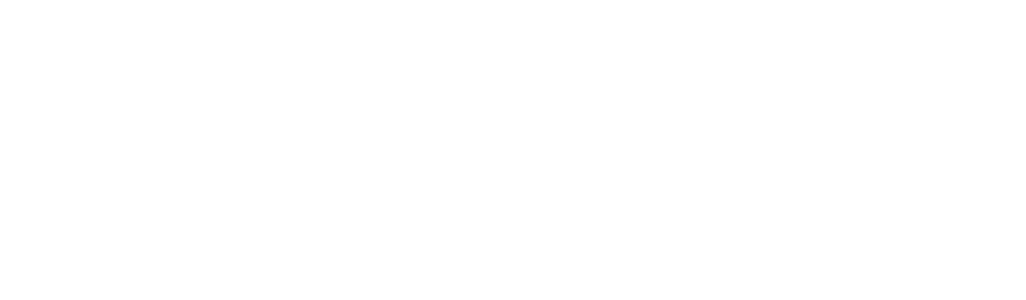
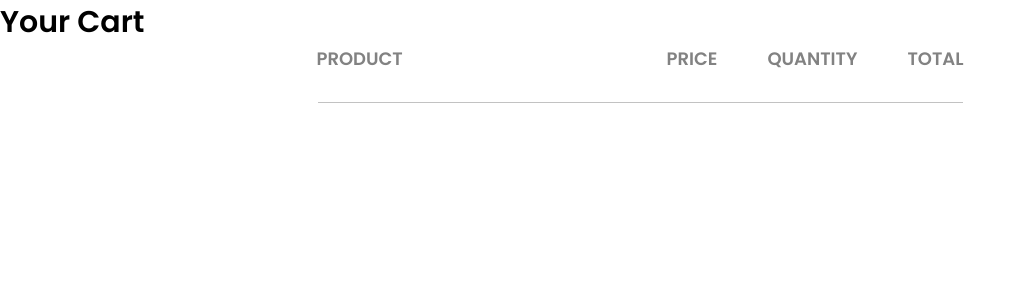
Before and after one commit to pandutria/Earthly, a React (Vite) app in the folder frontend/: page /main/customer/cart in a window 1280 px wide. Before the commit this address had no page. Shown: the top 300 px of the page, without its empty margins (0-1026 px from the left). Built offline with nearby package versions, Linux system fonts and the light colour scheme; a web font is replaced by a local one.

Commit message:
first commit

```diff
--- a/frontend/src/components/NavBar/Navbar.css
+++ b/frontend/src/components/NavBar/Navbar.css
@@ -61,13 +61,14 @@
   position: fixed;
   top: 0;
   z-index: 999;
+  padding: 0px 30px;
+  justify-content: space-between;
   align-items: center;
 }
 
 .navbar .logo-container {
   display: flex;
   flex-direction: row;
-  padding-left: 25px;
   align-items: center;
   margin: auto;
 }
@@ -93,7 +94,6 @@
   align-items: center;
   justify-content: center;
   flex: 1;
-  margin-left: -130px;
 }
 
 .navbar .nav-text ul {
@@ -113,3 +113,15 @@
   font-family: var(--poppins-semibold);
 
 }
+
+.navbar .transaction-container {
+  display: flex;
+  flex-direction: row;
+  gap: 20px;
+}
+
+.navbar .transaction-container img {
+  width: 30px;
+  height: auto;
+  object-fit: contain;
+}
--- a/frontend/src/components/NavBar/Navbar.jsx
+++ b/frontend/src/components/NavBar/Navbar.jsx
@@ -1,8 +1,17 @@
     import React from "react";
     import "./Navbar.css"
     import Logo from "../../assets/images/logo.png";
+    import Cart from "../../assets/images/cart.png";
+    import History from "../../assets/images/history.png";
+    import { useNavigate } from "react-router-dom";
 
     function Navbar() {
+        const navigate = useNavigate()
+
+        const navigateToCart = () => {
+            navigate("/main/customer/cart")
+        }
+
         return (
             <div className="navbar">
                 <div className="logo-container">
@@ -16,6 +25,10 @@
                         <li><a href="">E-Commerce</a></li>
                     </ul>
                 </div>
+                <div className="transaction-container">
+                    <img src={Cart} alt="" onClick={navigateToCart} />
+                    <img src={History} alt="" />
+                </div>
             </div>
         )
     }
--- /dev/null
+++ b/frontend/src/pages/customer/Cart/Cart.css
@@ -0,0 +1,83 @@
+:root {
+  --poppins-semibold: poppins-semibold;
+  --poppins-bold: poppins-bold;
+  --poppins-medium: poppins-medium;
+  --poppins-regular: poppins-regular;
+  --primary-color: #7b936f;
+  --secondary-color: #5d706c;
+  --krem-color: #f3ebe0;
+  --hint-color: #898989;
+  --gray-color: #494949;
+  --font-color: #393a37;
+  --bounce-animation: bounce 10s ease-in-out infinite;
+  --transition-hover: all ease-in-out 0.2s;
+}
+
+@font-face {
+  font-family: poppins-semibold;
+  src: url("../../assets/font/poppins_semibold.ttf");
+}
+
+@font-face {
+  font-family: poppins-bold;
+  src: url("../../assets/font/poppins_bold.ttf");
+}
+
+@font-face {
+  font-family: poppins-medium;
+  src: url("../../assets/font/poppins_medium.ttf");
+}
+
+@font-face {
+  font-family: poppins-regular;
+  src: url("../../assets/font/poppins_regular.ttf");
+}
+
+* {
+  box-sizing: border-box;
+  margin: 0;
+  padding: 0;
+}
+
+body {
+  color: black;
+  overflow-x: hidden;
+  font-family: var(--poppins-regular);
+}
+
+html {
+  scroll-behavior: smooth;
+}
+
+.cart-section {
+  display: flex;
+  flex-direction: column;
+  justify-content: center;
+  align-items: center;
+}
+
+.cart-section h1 {
+  font-size: 30px;
+  font-family: var(--poppins-semibold);
+  font-weight: 400;
+  align-self: self-start;
+}
+
+.cart-header {
+  display: flex;
+  flex-direction: row;
+  gap: 50px;
+}
+
+.cart-header h1 {
+  color: #828282;
+  font-size: 18px;
+}
+
+.cart-section hr {
+  margin-top: 30px;
+  width: 645px;
+  height: 1px;
+  background-color: #c2c2c2;
+  border: none;
+}
--- /dev/null
+++ b/frontend/src/pages/customer/Cart/Cart.jsx
@@ -0,0 +1,19 @@
+import React from 'react'
+import "./Cart.css"
+
+const Cart = () => {
+  return (
+    <div className='cart-section'>
+      <h1>Your Cart</h1>
+      <div className='cart-header'>
+        <h1 style={{width: '300px'}}>PRODUCT</h1>
+        <h1>PRICE</h1>
+        <h1>QUANTITY</h1>
+        <h1>TOTAL</h1>
+      </div>
+      <hr />
+    </div>
+  )
+}
+
+export default Cart
--- a/frontend/src/pages/customer/detailProduct/DetailProduct.css
+++ b/frontend/src/pages/customer/detailProduct/DetailProduct.css
@@ -166,7 +166,7 @@
 .detail-section .detail-image-container img {
   width: 120px;
   height: auto;
-  object-fit: contain;
+  object-fit: cover;
   border-radius: 5px;
 }
 
--- a/frontend/src/pages/customer/detailProduct/DetailProduct.jsx
+++ b/frontend/src/pages/customer/detailProduct/DetailProduct.jsx
@@ -15,6 +15,7 @@
   const [image, setImage] = useState("")
   const [desc, setDesc] = useState("")
   const [price, setPrice] = useState("")
+  const [header_id, setHeader] = useState(0)
 
   useEffect(() => {
     fecthProduct()
@@ -37,6 +38,12 @@
       console.log(err)
     }
   }
+
+  // const handleHeader = async () => {
+  //   try {
+  //     const url = await HttpHandler.request('')
+  //   }
+  // }
 
   return (
     <div className="detail-section">
--- a/frontend/src/pages/customer/main/Main.jsx
+++ b/frontend/src/pages/customer/main/Main.jsx
@@ -30,6 +30,10 @@
   // if (DataStorage.getToken() === "") {
   //   return <Navigate to="/logi n" replace />;
   // }
+
+  const navigateToDetail = (id) => {
+    navigate(`/main/customer/product/${id}`)
+  }
 
   const navigateToCatalog = () => {
     navigate("/main/customer/catalog");
@@ -146,7 +150,7 @@
         <h1>Featured Product</h1>
         <div className="product-container">
           {products.slice(0, 8).map((product, index) => (
-            <div className="product-item" key={index}>
+            <div className="product-item" key={index} onClick={() => navigateToDetail(product.id)}>
               <img src={product.image_url} alt="" />
               <div className="product-item-text">
                 <p>{product.category.name}</p>
--- a/frontend/src/routes/Routes.jsx
+++ b/frontend/src/routes/Routes.jsx
@@ -10,6 +10,7 @@
 import ManageProduct from '../pages/admin/Main/ManageProduct/ManageProduct';
 import Catalog from '../pages/customer/Catalog/Catalog';
 import DetailProduct from '../pages/customer/detailProduct/DetailProduct';
+import Cart from '../pages/customer/Cart/Cart';
 
 function Router() {
     return (
@@ -21,6 +22,7 @@
                  <Route path='/main/customer' element={<MainCustomer/>}/>
                  <Route path='/main/customer/catalog' element={<Catalog/>}/>
                  <Route path='/main/customer/product/:id' element={<DetailProduct/>}/>
+                 <Route path='/main/customer/cart' element={<Cart/>}/>
                  <Route path='/main/admin' element={<MainAdmin/>}/>
                  <Route path='/main/admin/category' element={<Category/>}/>
                  <Route path='/main/admin/product' element={<Product/>}/>
```
Also changed, not shown: frontend/src/assets/images/cart.png (added), frontend/src/assets/images/history.png (added).
